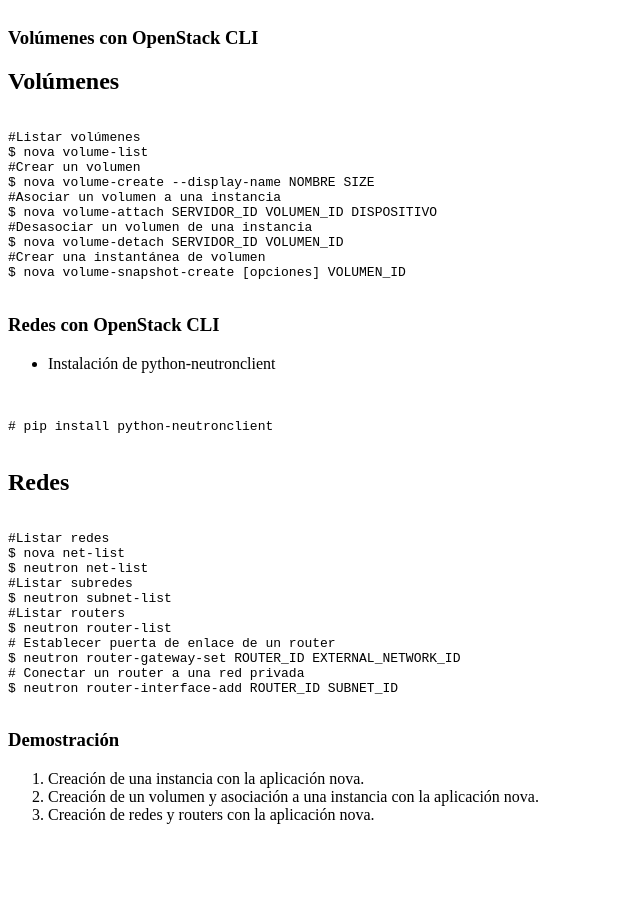
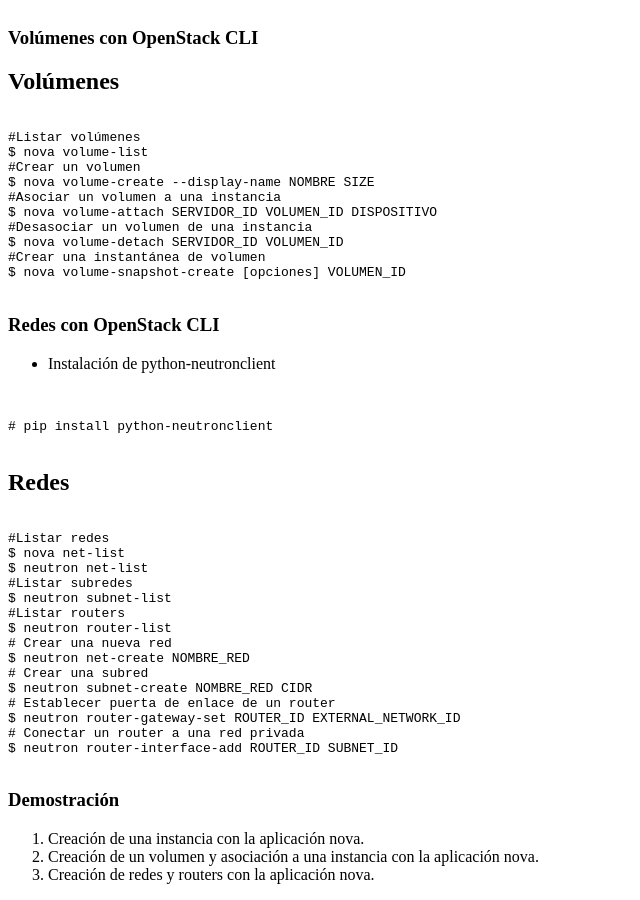
Before and after one commit to iesgn/cloud2, a Jekyll site: the page built from curso/u5/presentacion.html, in a window 1280 px wide and 900 px high, scrolled down 2452 px. Shown: the whole window, without its empty margins (0-640 px from the left). Built offline with Jekyll 4.4.1, drawn with Linux system fonts in a browser that asks for light colours; before the commit the page ends 3292 px from its top, so only the background shows below that.

Commit message:
Demo 3 u5

```diff
--- a/curso/u5/presentacion.html
+++ b/curso/u5/presentacion.html
@@ -211,6 +211,10 @@ $ neutron net-list
 $ neutron subnet-list
 #Listar routers
 $ neutron router-list
+# Crear una nueva red
+$ neutron net-create NOMBRE_RED
+# Crear una subred
+$ neutron subnet-create NOMBRE_RED CIDR
 # Establecer puerta de enlace de un router
 $ neutron router-gateway-set ROUTER_ID EXTERNAL_NETWORK_ID
 # Conectar un router a una red privada
```
